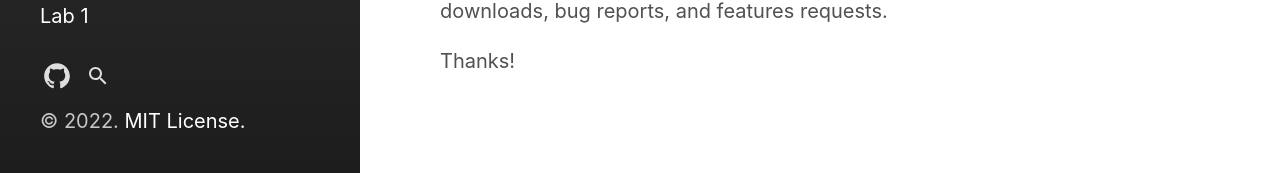
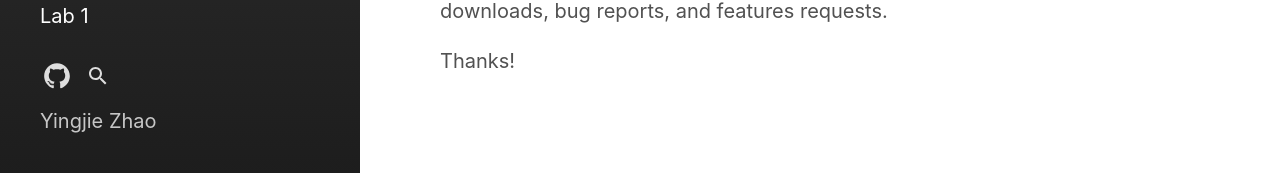
Before and after one commit to soulkun/hydeout, a Jekyll site: the page built from index.html, in a window 1280 px wide and 900 px high, scrolled down 525 px. Shown: the part 724-897 px from the top of the window. Built offline with Jekyll 4.4.1, drawn with Linux system fonts in a browser that asks for light colours; the list of posts is cut into pages by our own code.

Commit message:
Update copyright.html

```diff
--- a/_includes/copyright.html
+++ b/_includes/copyright.html
@@ -1,4 +1,3 @@
 <p>
-  &copy; {{ site.time | date: '%Y' }}.
-  <a href="{{ "/LICENSE.md" | relative_url }}">MIT License.</a>
+  Yingjie Zhao
 </p>
```
